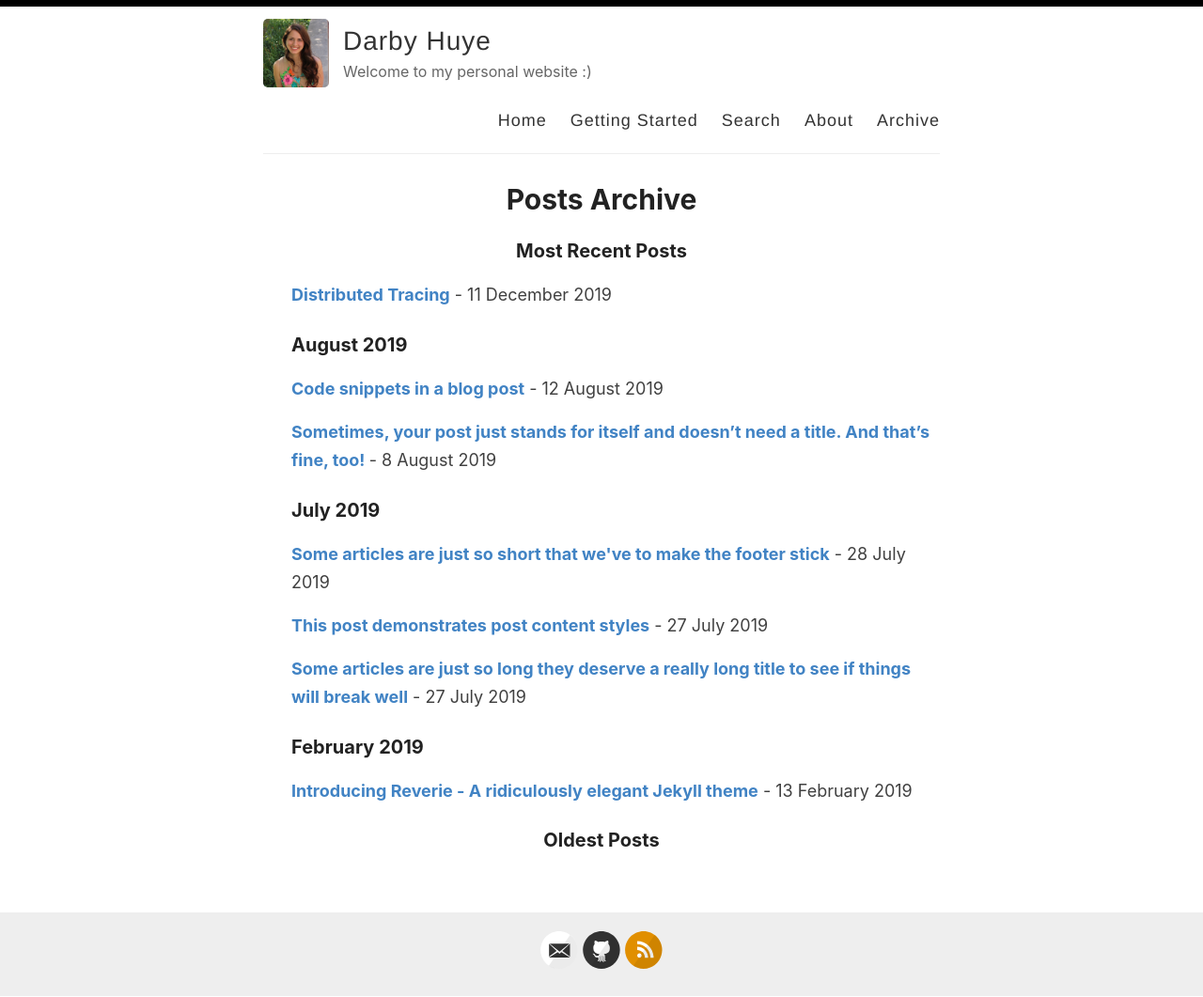
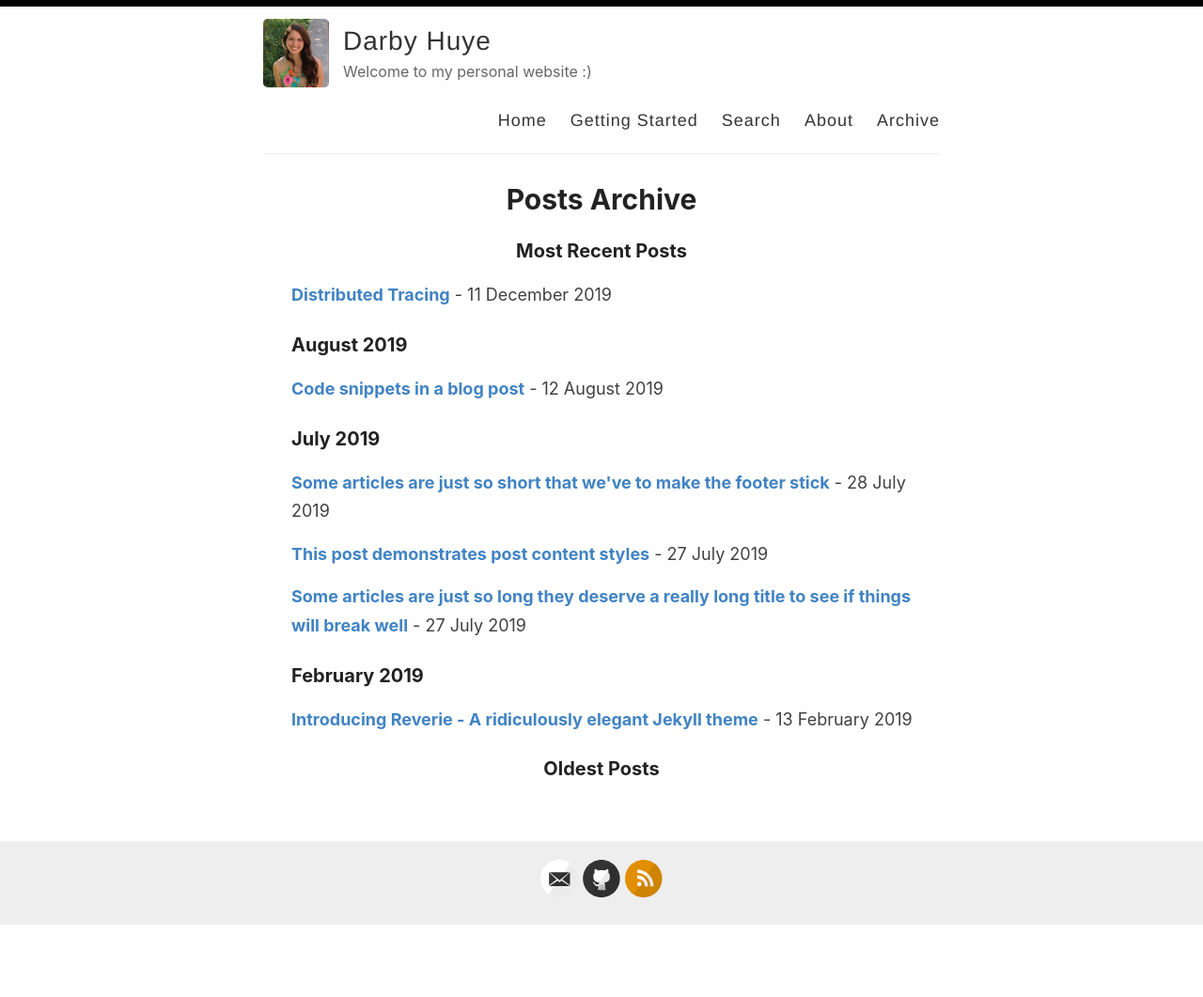
Before and after one commit to darbyhuye/darbyhuye.github.io, a Jekyll site: the page built from _pages/archive.md, in a window 1280 px wide. Shown: the whole page at 94% size. Built offline with Jekyll 4.4.1, drawn with Linux system fonts in a browser that asks for light colours; after the commit the page ends 985 px from its top, so only the background shows below that.

Commit message:
trying to change things

```diff
--- a/_posts/2019-08-08-no-title-posts.md
+++ /dev/null
@@ -1,6 +0,0 @@
----
-layout: post
-title: ""
-categories: Miscellaneous
----
-Sometimes, your post just stands for itself and doesn't need a title. And that's fine, too!
```
Also changed, not shown: index.html (+1 -46 lines).
